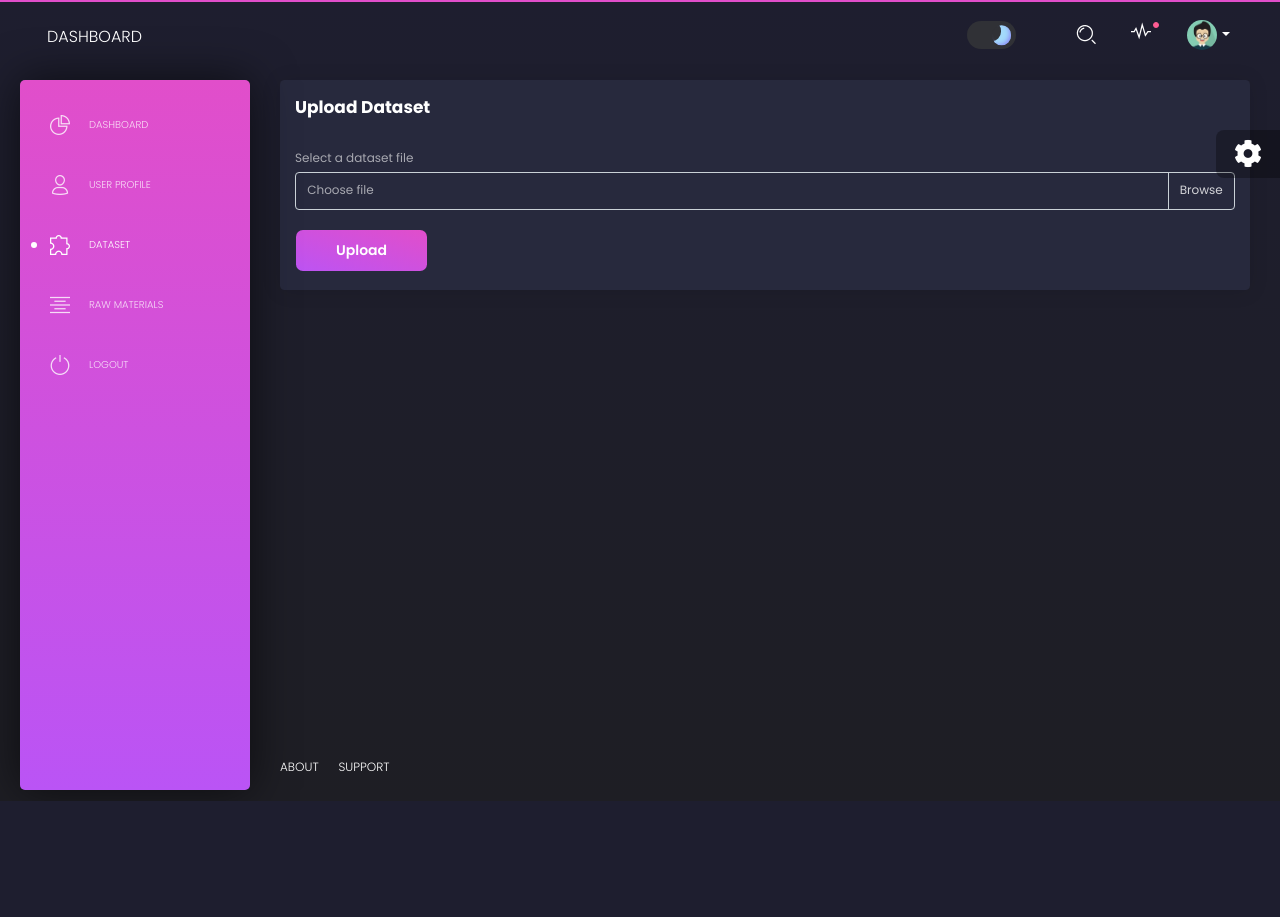
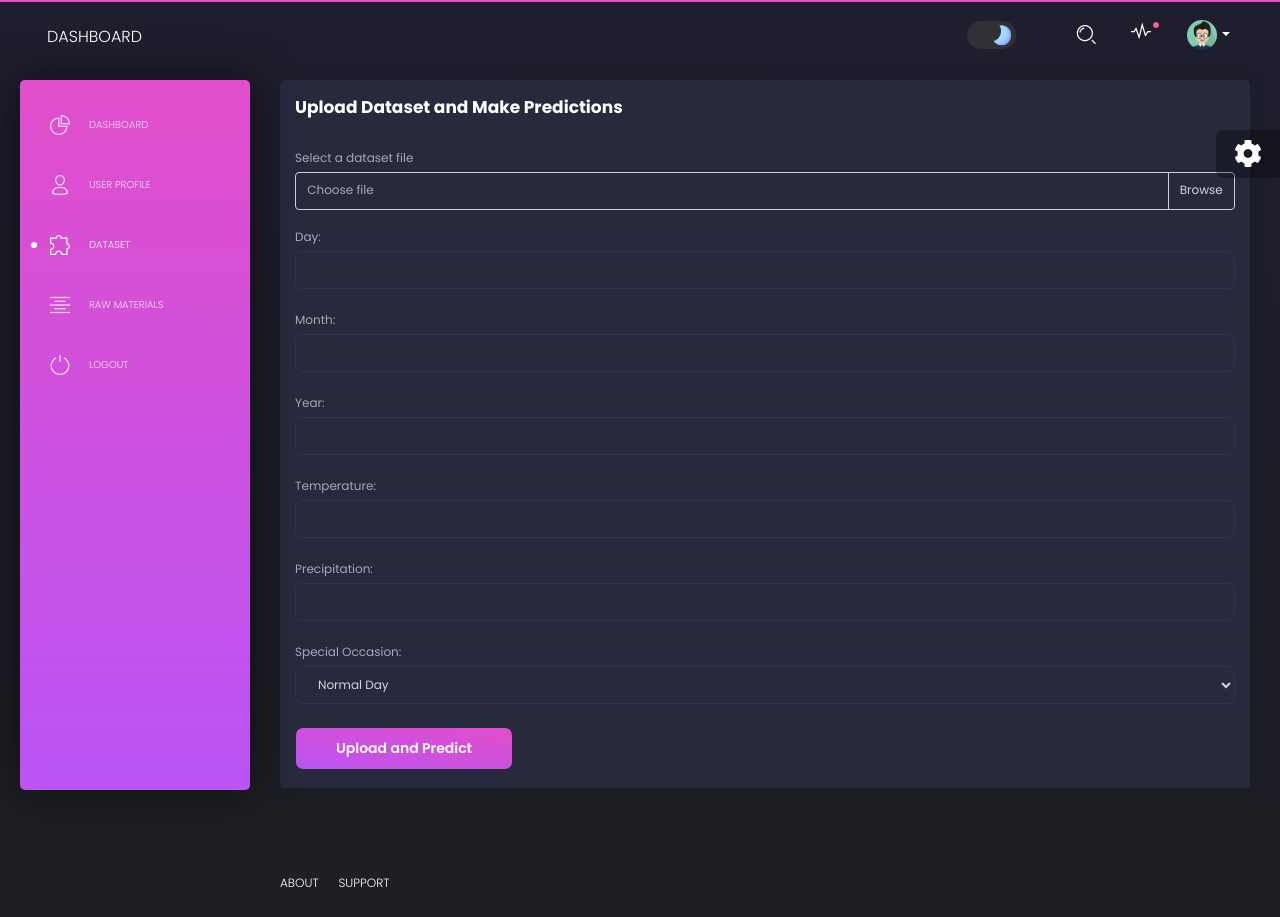
Before and after one commit to arunbchandran100/AI-Based-Restaurant-Inventory-Optimization, a Django app: page /tables.html in a window 1280 px wide. Before the commit the page ends 801 px from the top, so only its background shows below. Run offline with Django 3.2, Linux system fonts and the light colour scheme; the visitor is signed in with stand-in values (Sample User, id 1); some libraries are stand-ins or nearby versions.

Commit message:
added form to input the attributes

```diff
--- a/Django/my_app/black-dashboard-django-master/apps/home/views.py
+++ b/Django/my_app/black-dashboard-django-master/apps/home/views.py
@@ -145,8 +145,6 @@ def pages(request):
         return HttpResponse(html_template.render(context, request))
 
 
-
-
 from django.shortcuts import render
 from django.http import HttpResponseRedirect
 from django.urls import reverse
@@ -161,3 +159,74 @@ def upload_dataset(request):
         upload_success = False
 
     return render(request, 'upload_dataset.html', {'upload_success': upload_success})
+
+
+
+
+
+from django.shortcuts import render
+from django.http import HttpResponseRedirect, HttpResponse
+from django.urls import reverse
+from django.conf import settings
+import os
+import pandas as pd
+from sklearn.ensemble import RandomForestRegressor
+from sklearn.model_selection import train_test_split
+
+# Assuming the RandomForest model is pre-trained and saved
+def load_model():
+    # Load the pre-trained model
+    model_path = os.path.join(settings.BASE_DIR, 'model', 'random_forest_model.pkl')
+    model = pd.read_pickle(model_path)
+    return model
+
+# This view handles the dataset upload and prediction
+def upload_and_predict(request):
+    if request.method == 'POST':
+        # Handle file upload
+        if 'dataset_file' in request.FILES:
+            dataset_file = request.FILES['dataset_file']
+            dataset = pd.read_csv(dataset_file)
+
+            # Process dataset if necessary
+            X = dataset.drop(columns=['Qty'])
+            y = dataset['Qty']
+            X_train, X_test, y_train, y_test = train_test_split(X, y, test_size=0.4, random_state=60)
+
+            # Load model and make predictions
+            model = load_model()
+            model.fit(X_train, y_train)
+            y_pred = model.predict(X_test)
+
+            # Store predictions to session or database if needed
+            request.session['predictions'] = y_pred.tolist()
+
+        # Handle direct prediction inputs
+        day = request.POST.get('Day')
+        month = request.POST.get('Month')
+        year = request.POST.get('Year')
+        temperature = request.POST.get('Temperature')
+        precipitation = request.POST.get('Precipitation')
+        special_occasion = request.POST.get('Special_Occasion')
+
+        # Form a DataFrame for the input
+        input_data = pd.DataFrame({
+            'Day': [day],
+            'Month': [month],
+            'Year': [year],
+            'Temperature': [temperature],
+            'Precipitation': [precipitation],
+            'Special Occasion': [special_occasion]
+        })
+
+        # Predict using the loaded model
+        model = load_model()
+        predicted_quantity = model.predict(input_data)[0]
+
+        # Pass the prediction to the template
+        return render(request, 'result.html', {
+            'predicted_quantity': predicted_quantity
+        })
+
+    # If not POST or no file is uploaded, show the form
+    return render(request, 'upload_dataset.html')
--- a/Django/my_app/black-dashboard-django-master/apps/templates/home/tables.html
+++ b/Django/my_app/black-dashboard-django-master/apps/templates/home/tables.html
@@ -1,6 +1,6 @@
 {% extends "layouts/base.html" %}
 
-{% block title %} Upload Dataset {% endblock %}
+{% block title %} Upload Dataset and Predict {% endblock %}
 
 {% block content %}
 <div class="content">
@@ -8,7 +8,7 @@
     <div class="col-md-12">
       <div class="card">
         <div class="card-header">
-          <h4 class="card-title" style="font-weight: bold;">Upload Dataset</h4>
+          <h4 class="card-title" style="font-weight: bold;">Upload Dataset and Make Predictions</h4>
         </div>
         <div class="card-body">
           <form method="post" enctype="multipart/form-data" id="uploadForm">
@@ -20,7 +20,35 @@
                 <label class="custom-file-label" for="datasetFile">Choose file</label>
               </div>
             </div>
-            <button type="button" class="btn btn-primary" onclick="submitForm()">Upload</button>
+            <!-- Additional form fields for data input -->
+            <div class="form-group">
+              <label for="Day">Day:</label>
+              <input type="number" class="form-control" id="Day" name="Day" required>
+            </div>
+            <div class="form-group">
+              <label for="Month">Month:</label>
+              <input type="number" class="form-control" id="Month" name="Month" required>
+            </div>
+            <div class="form-group">
+              <label for="Year">Year:</label>
+              <input type="number" class="form-control" id="Year" name="Year" required>
+            </div>
+            <div class="form-group">
+              <label for="Temperature">Temperature:</label>
+              <input type="number" step="0.01" class="form-control" id="Temperature" name="Temperature" required>
+            </div>
+            <div class="form-group">
+              <label for="Precipitation">Precipitation:</label>
+              <input type="number" step="0.01" class="form-control" id="Precipitation" name="Precipitation" required>
+            </div>
+            <div class="form-group">
+              <label for="SpecialOccasion">Special Occasion:</label>
+              <select class="form-control" id="SpecialOccasion" name="Special_Occasion">
+                <option value="1">Normal Day</option>
+                <option value="2">Special Occasion</option>
+              </select>
+            </div>
+            <button type="button" class="btn btn-primary" onclick="submitForm()">Upload and Predict</button>
           </form>
           <div id="successMessage" style="display: none; font-weight: bold; font-size: larger;"></div>
         </div>
@@ -42,7 +70,7 @@
 
     // Display success message
     var successMessage = document.getElementById("successMessage");
-    successMessage.textContent = "Upload successful!";
+    successMessage.textContent = "Upload successful and prediction in progress!";
     successMessage.style.display = "block";
 
     // Delay form submission for 2 seconds (2000 milliseconds)
@@ -52,5 +80,4 @@
   }
 </script>
 
-
 {% endblock content %}
```
Also changed, not shown: Django/ML/ml.py (added, +41 -0 lines), Django/ML/12to22.csv (added).
